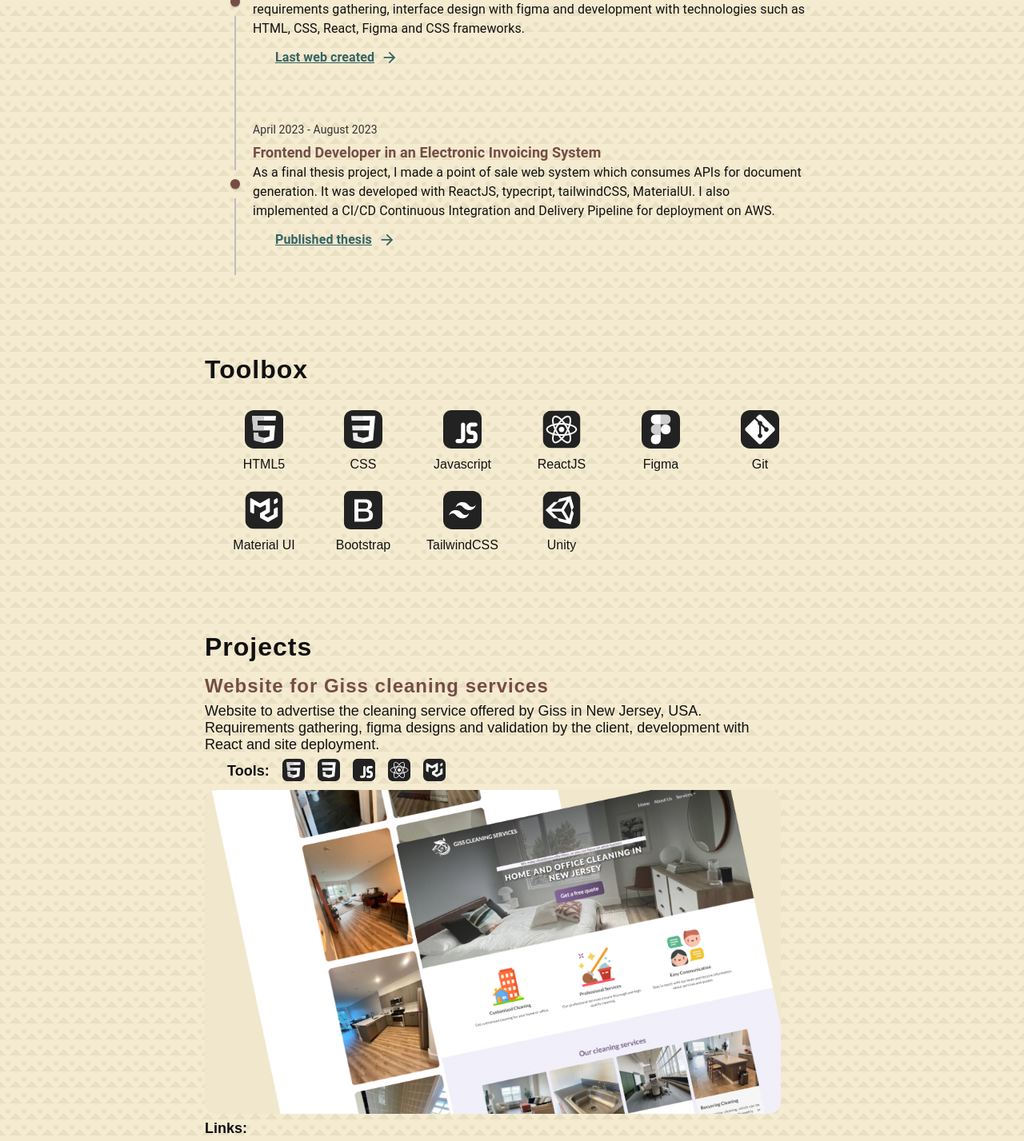
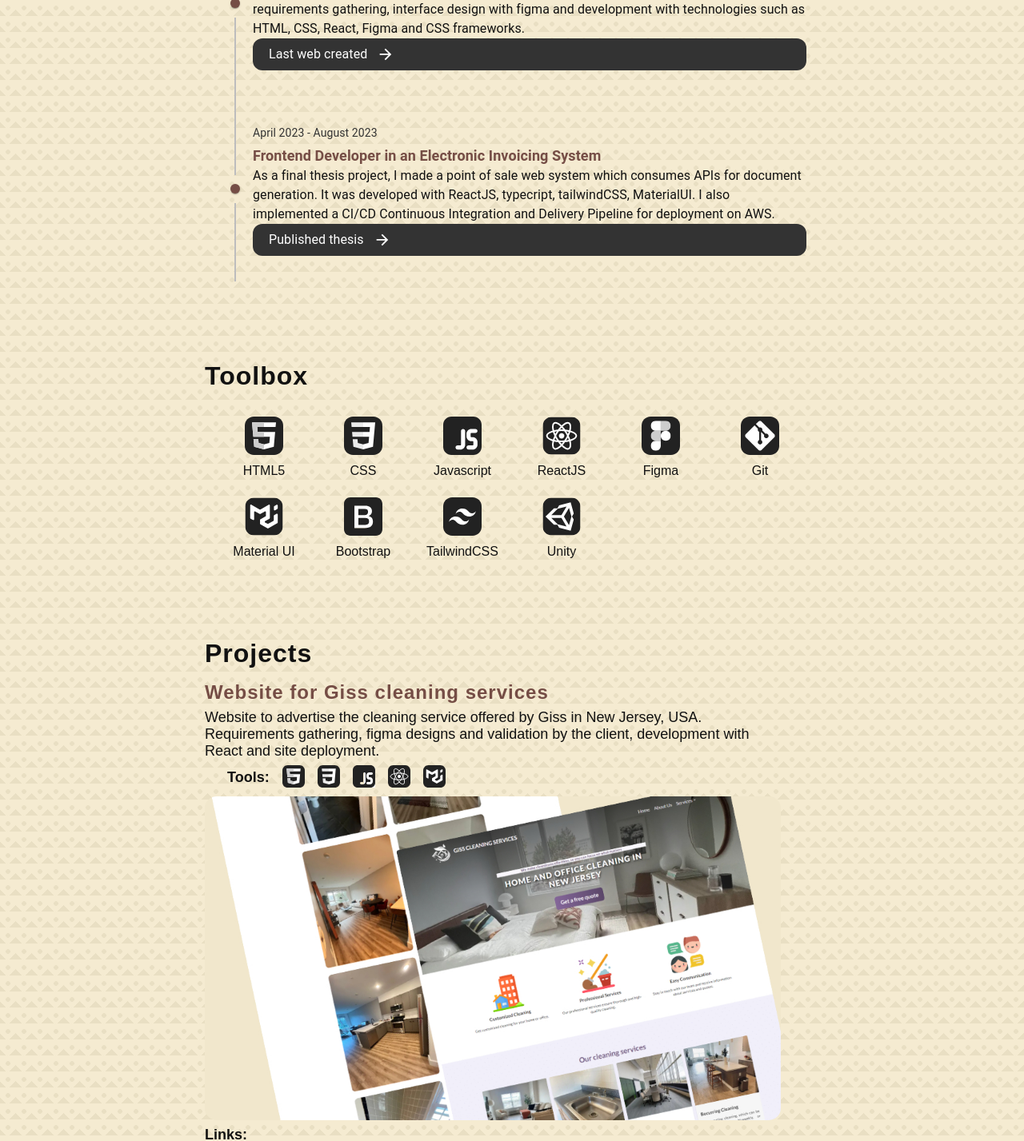
Before and after one commit to andresRivera123/andresriveravalle, a React (Vite) app: page / in a window 1280 px wide. Shown: the part 980-2407 px from the top of the page at 80% size. Built offline with nearby package versions, Linux system fonts and the light colour scheme; a web font is replaced by a local one.

Commit message:
other button in project

```diff
--- a/src/assets/components/About.jsx
+++ b/src/assets/components/About.jsx
@@ -3,6 +3,7 @@ import meImage from "../images/me-circle.svg";
 import archivePDF from "../../../CV.pdf";
 import "../logic/scrollNav";
 import ArrowForwardIcon from "@mui/icons-material/ArrowForward";
+import { buttonPrincipal } from "./buttonPrincipal";
 export default function About() {
   return (
     <>
@@ -20,36 +21,32 @@ export default function About() {
           <p className="text text__mb">
             🐱‍💻 Greetings, everyone calls me Andy I&#39;m a
             <span className="who__span"> software engineer </span>
-            passionate about <span className="who__span"> frontend development.</span>
+            passionate about{" "}
+            <span className="who__span"> frontend development.</span>
           </p>
           <p className="text text__mb">
             I enjoy observing how people interact with my applications,
             understanding their challenges, and receiving recommendations.
           </p>
           <p className="text text__mb">
-            I enjoy creating <span className="who__span"> responsive websites </span>with
+            I enjoy creating{" "}
+            <span className="who__span"> responsive websites </span>with
             excellent accessibility, performance, and SEO, ensuring optimization
             across devices and quality for each user.
           </p>
           <p className="text text__mb">
-            Integrating <span className="who__span"> Design Thinking </span > into my development
-            process allows me to creatively address problems, prototype ideas,
-            and continuously iterate to achieve user-centered and visually
-            striking solutions.
+            Integrating <span className="who__span"> Design Thinking </span>{" "}
+            into my development process allows me to creatively address
+            problems, prototype ideas, and continuously iterate to achieve
+            user-centered and visually striking solutions.
           </p>
           <p className="text ">
             Outside of my professional life, I find joy and creativity in
-            crafting <span className="who__span"> 2D video games </span> as a hobby.
+            crafting <span className="who__span"> 2D video games </span> as a
+            hobby.
           </p>
-          <a
-            href={archivePDF}
-            target="_blank"
-            rel="noreferrer"
-            className="text who__link"
-          >
-            View full resume
-            <ArrowForwardIcon fontSize="large" />
-          </a>
+
+          {buttonPrincipal(archivePDF, "", "View full resume", true)}
         </div>
       </div>
     </>
--- a/src/assets/components/Projects.jsx
+++ b/src/assets/components/Projects.jsx
@@ -1,5 +1,6 @@
 import "../styles/projects.css";
 import { projectsDetails } from "../utils/projectsDetails";
+import {buttonPrincipal} from "../components/buttonPrincipal"
 
 export default function Projects() {
   return (
@@ -25,6 +26,9 @@ export default function Projects() {
                 alt={`${project.name} image`}
               />
               <p className="tags__title">Links: </p>
+              {project.url.map((url) => (
+                buttonPrincipal(url.url, url.icon,url.urlText, false)
+              ))}
             </div>
           </div>
         ))}
--- a/src/assets/components/Timeline.jsx
+++ b/src/assets/components/Timeline.jsx
@@ -11,6 +11,7 @@ import {
 import { EXPERIENCE } from "../utils/experienceItems";
 import "../styles/experience.css";
 import ArrowForwardIcon from "@mui/icons-material/ArrowForward";
+import {buttonPrincipal} from "../components/buttonPrincipal"
 
 export default function Timelineexperiences() {
   return (
@@ -42,17 +43,7 @@ export default function Timelineexperiences() {
             <p className="experience__date">{experience.date}</p>
             <h3 className="text__interactive">{experience.title}</h3>
             <p className="text">{experience.description}</p>
-            {experience.link && (
-              <a
-                className="experience__link"
-                href={experience.link}
-                target="_blank"
-                rel="noreferrer"
-              >
-                {experience.linkText}
-                <ArrowForwardIcon fontSize="large" />
-              </a>
-            )}
+            {buttonPrincipal(experience.link, "", experience.linkText, true)}
           </TimelineContent>
         </TimelineItem>
       ))}
--- a/src/assets/utils/projectsDetails.js
+++ b/src/assets/utils/projectsDetails.js
@@ -6,6 +6,7 @@ import jsIcon from "../images/toolbox/tags/js.svg";
 import reactIcon from "../images/toolbox/tags/react.svg";
 import materialIcon from "../images/toolbox/tags/materialui.svg";
 import unityIcon from "../images/toolbox/tags/unity.svg";
+import githubIcon from "../images/links/github.svg";
 export const projectsDetails = [
   {
     name: "Website for Giss cleaning services",
@@ -24,9 +25,10 @@ export const projectsDetails = [
       {
         name: "Github",
         urlText: "View source code",
+        icon: githubIcon,
         url: "https://github.com/andresRivera123/Giss-Cleaning-Service-Page",
+      },
 
-      },
     ],
   },
   {
@@ -39,6 +41,8 @@ export const projectsDetails = [
     url: [
       {
         name: "Github",
+        urlText: "View source code",
+        icon: githubIcon,
         url: "https://github.com/andresRivera123/Alibaba-Game",
       },
     ],
```
